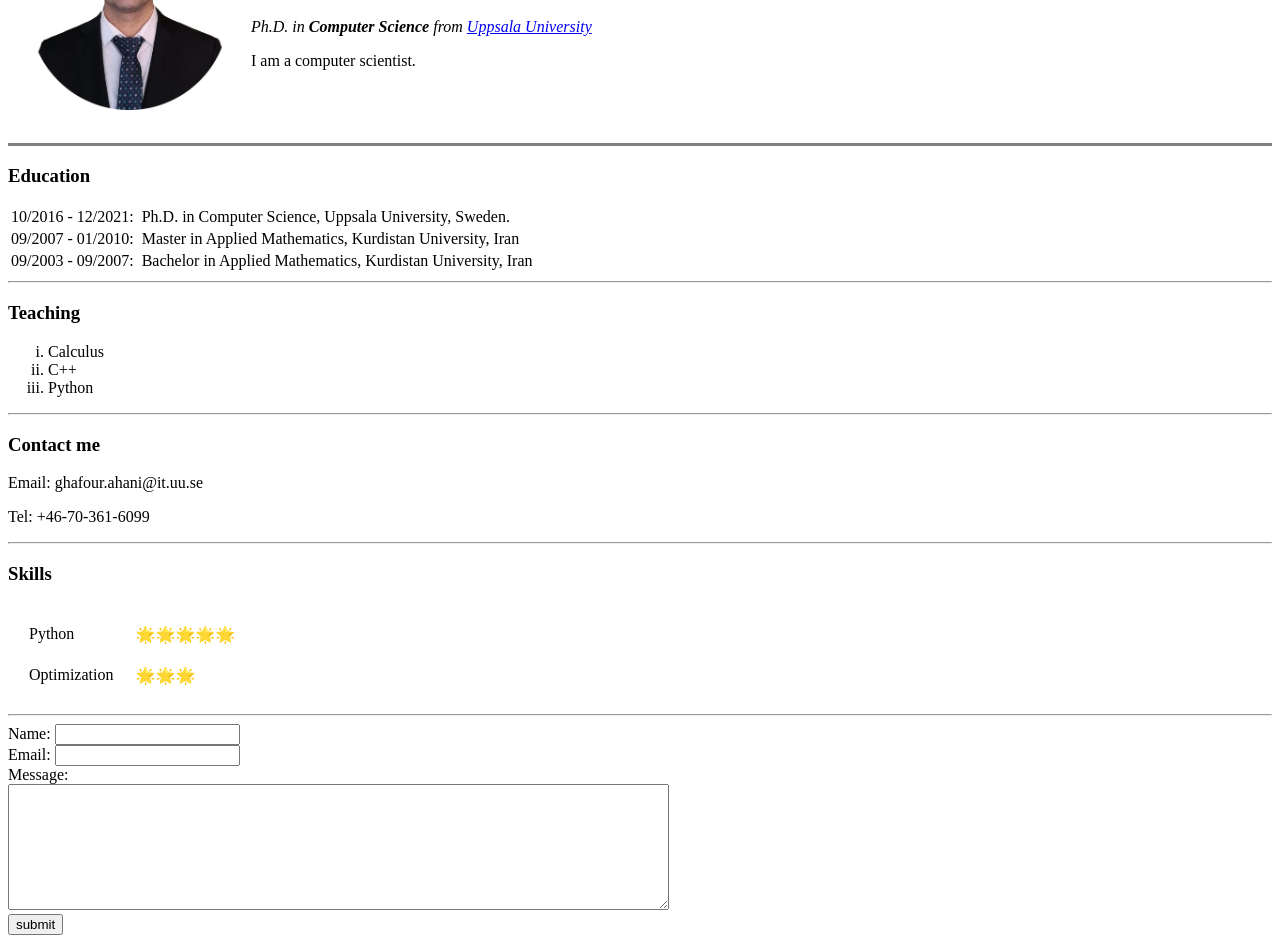
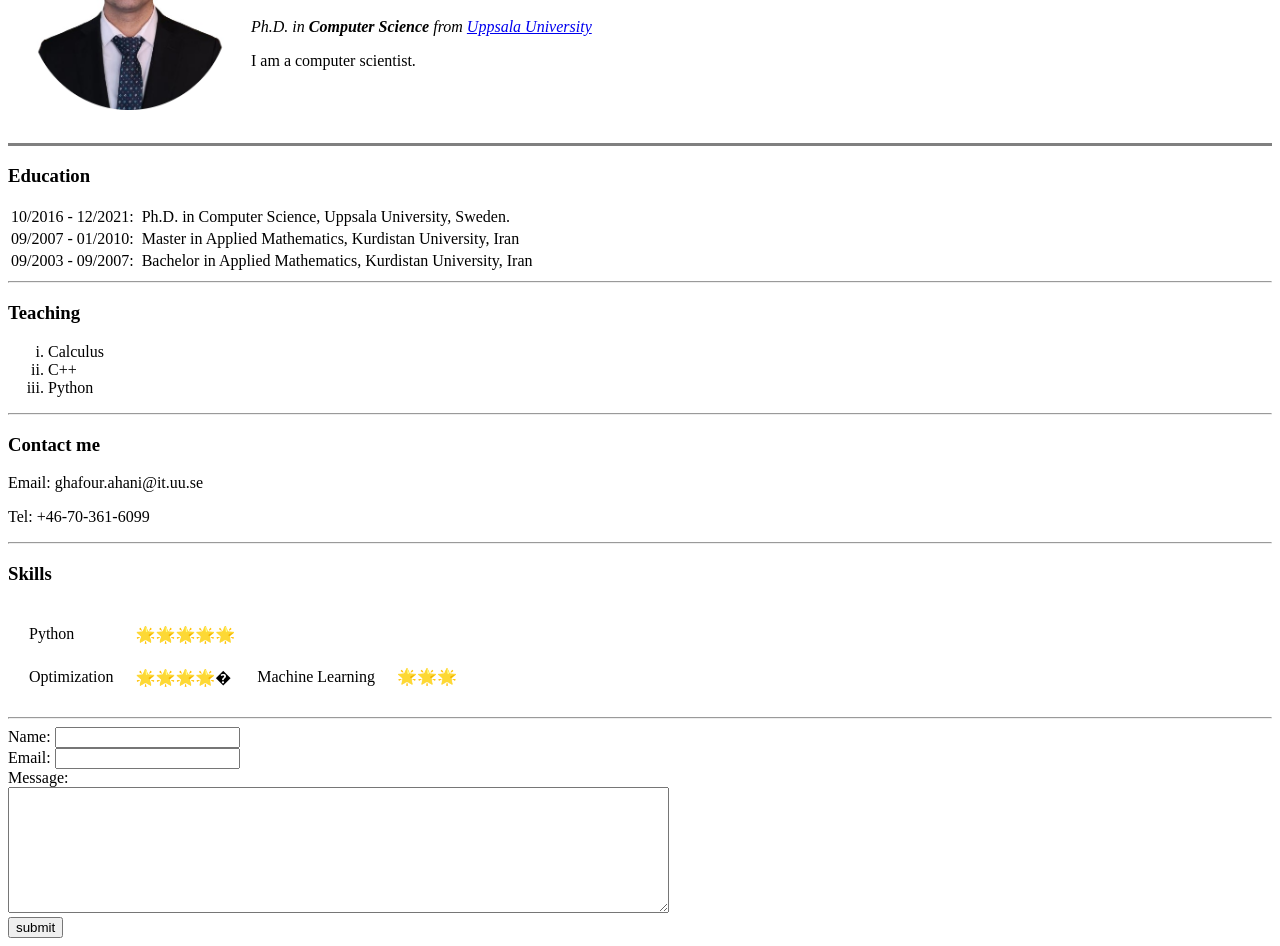
Before and after one commit to ghafourahani/CV, a plain HTML site: page index.html in a window 1280 px wide. Shown: the part 119-1065 px from the top of the page. Drawn offline with Linux system fonts and the light colour scheme.

Commit message:
Update index.html

```diff
--- a/index.html
+++ b/index.html
@@ -67,7 +67,8 @@
     <td>Python</td><td>🌟🌟🌟🌟🌟</td>
   </tr>
   <tr>
-    <td>Optimization</td><td>🌟🌟🌟</td>
+    <td>Optimization</td><td>🌟🌟🌟🌟�</td>
+    <td>Machine Learning</td><td>🌟🌟🌟</td>
   </tr>
 </table>
 <hr>
```
